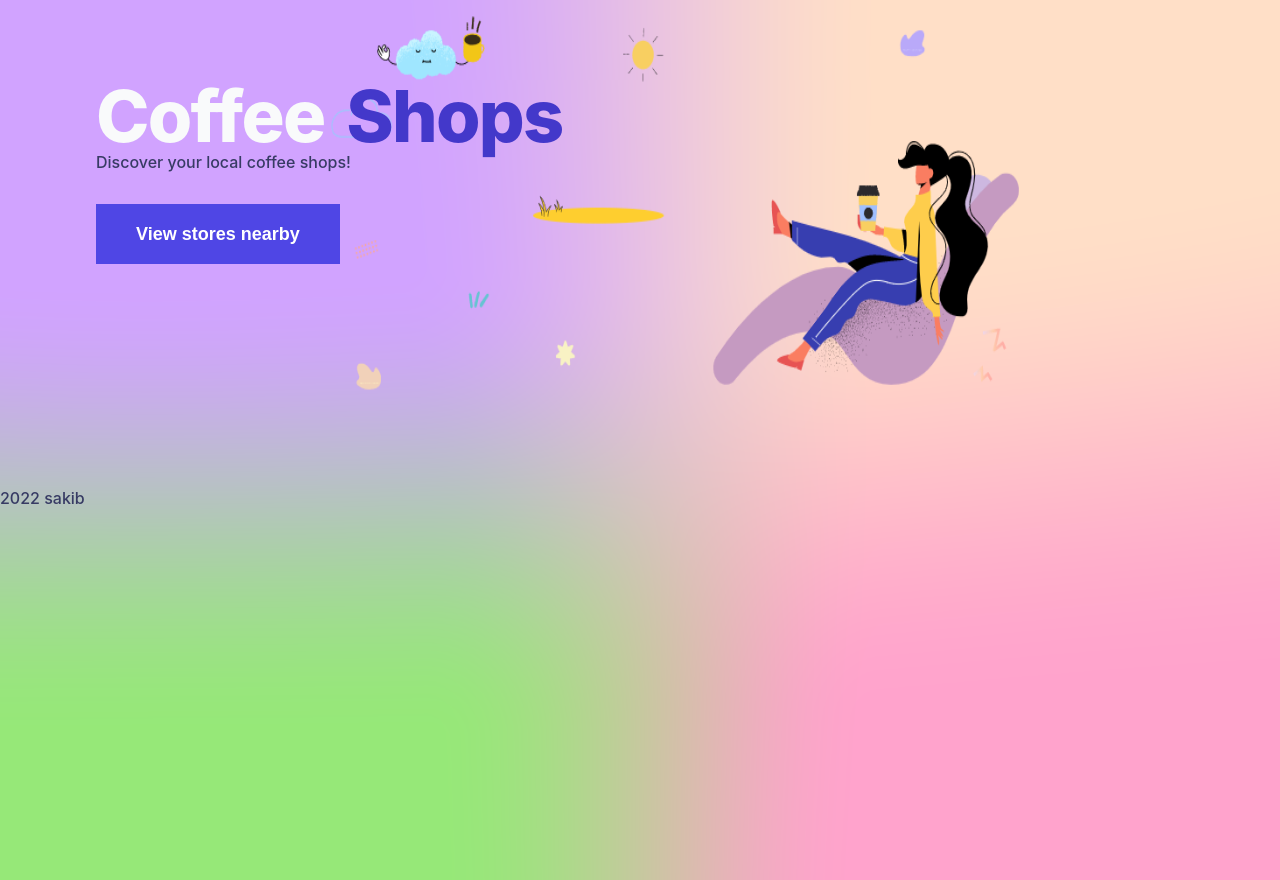
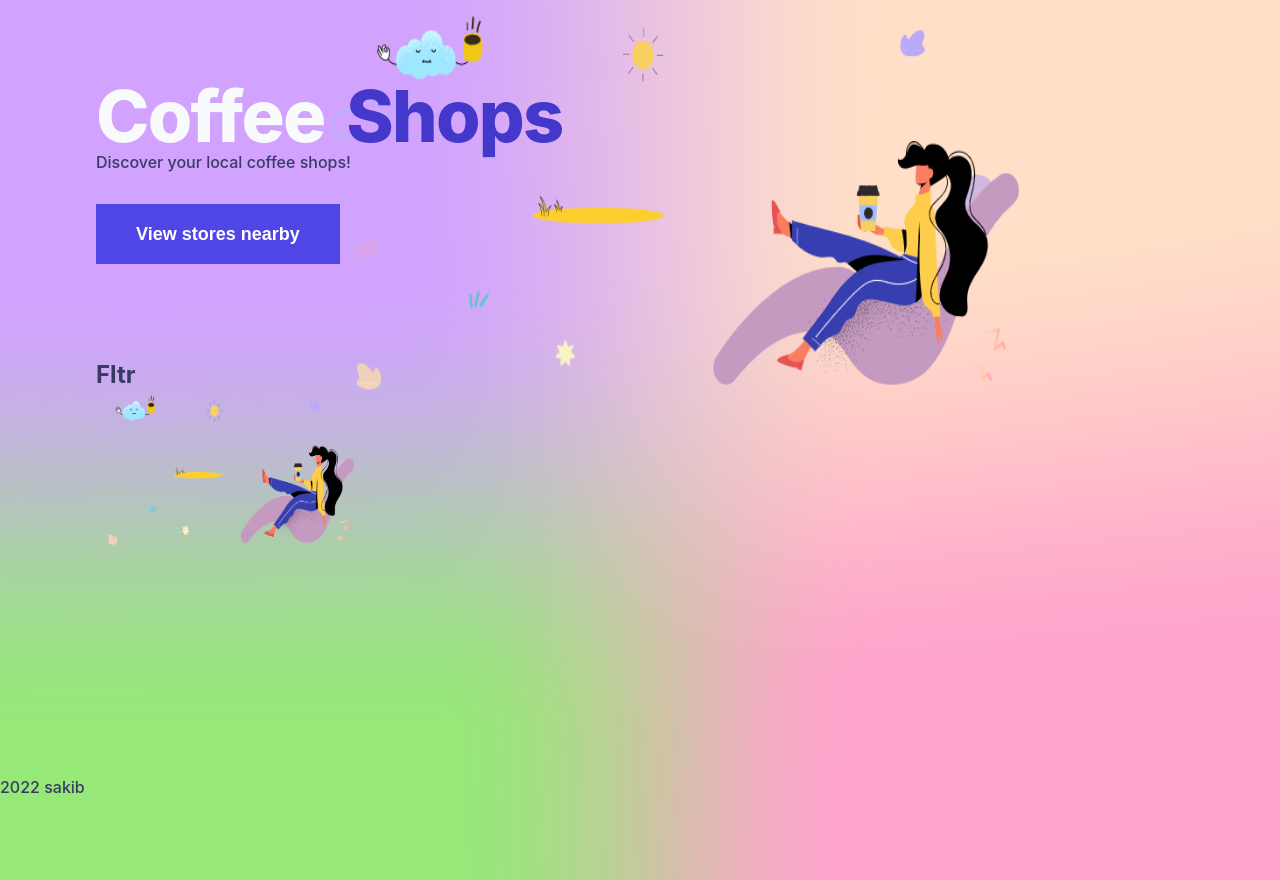
Before and after one commit to sakibshaik/coffee-shops, a Next.js app: page / in a window 1280 px wide. Built offline with nearby package versions, Linux system fonts and the light colour scheme.

Commit message:
basic card component

```diff
--- /dev/null
+++ b/components/card.js
@@ -0,0 +1,13 @@
+import Image from "next/image";
+import Link from "next/link";
+
+const Card = (props) => {
+    return <Link href = {props.href}>
+        <a>
+        <h2>{props.name}</h2>
+        <Image src={props.imgUrl} width={260} height={160} />
+        </a>
+    </Link>
+}
+
+export default Card
--- a/pages/index.js
+++ b/pages/index.js
@@ -2,6 +2,7 @@
 import Image from 'next/image'
 import styles from '../styles/Home.module.css'
 import Banner from "../components/banner";
+import Card from "../components/card";
 
 export default function Home () {
     const handleOnBannerButtonClick = () => {
@@ -18,7 +19,9 @@
       <main className={styles.main}>
           <Banner buttonText="View stores nearby" handleOnClick={handleOnBannerButtonClick } />
           <div className={styles.heroImage}>
-          <Image src="/static/hero-image.png" width={700} height={400}/></div>
+          <Image src="/static/hero-image.png" width={700} height={400}/>
+          </div>
+          <Card name='Fltr' imgUrl='/static/hero-image.png' href='/coffee-store/fltr' />
       </main>
 
       <footer className={styles.footer}>
--- /dev/null
+++ b/styles/card.module.css
@@ -0,0 +1,56 @@
+.cardLink {
+    margin: auto;
+    --tw-shadow: 0 20px 25px -5px rgba(0, 0, 0, 0.1),
+    0 10px 10px -5px rgba(0, 0, 0, 0.04);
+    box-shadow: 0 0 transparent, 0 0 #0000, 0 0 transparent, 0 0 #0000,
+    0 0 transparent;
+
+    border-color: var(--text-white-100);
+    border-radius: 0.75rem /* 12px */;
+}
+
+.container {
+    border-radius: 0.75rem /* 12px */;
+    padding-top: 0.25rem /* 4px */;
+    padding-bottom: 0.25rem /* 4px */;
+    padding-bottom: 1.25rem /* 20px */;
+    padding-left: 1rem /* 16px */;
+    padding-right: 1rem /* 16px */;
+
+    backdrop-filter: blur(10px);
+}
+
+.cardHeaderWrapper {
+    margin-top: 0.75rem /* 12px */;
+    margin-bottom: 0.75rem /* 12px */;
+}
+
+.cardHeader {
+    text-overflow: ellipsis;
+    white-space: nowrap;
+    font-size: 1.25rem /* 20px */;
+    line-height: 1.75rem /* 28px */;
+    font-weight: 800;
+    overflow: hidden;
+    width: 16rem /* 256px */;
+}
+
+.cardImageWrapper {
+    color: var(--text-white-100);
+}
+
+.cardImage {
+    border-radius: 0.75rem /* 12px */;
+}
+
+@media (min-width: 1024px) {
+    .cardHeader {
+        width: 16rem /* 256px */;
+    }
+}
+
+@media (min-width: 768px) {
+    .cardHeader {
+        width: 16rem /* 256px */;
+    }
+}
--- a/styles/globals.css
+++ b/styles/globals.css
@@ -55,3 +55,16 @@
   --text-black: rgba(17, 24, 39, 1);
   --text-white-100: rgba(229, 231, 235, 1);
 }
+
+/* glass-morphism */
+.glass {
+  background: hsla(0, 0%, 100%, 0.4);
+  -webkit-backdrop-filter: blur(10px);
+  backdrop-filter: blur(10px);
+  border: 1px solid hsla(0, 0%, 100%, 0.2);
+}
+
+.glass:hover {
+  background: hsla(0, 0%, 100%, 0.7);
+  border: 1px solid #fff;
+}
```
